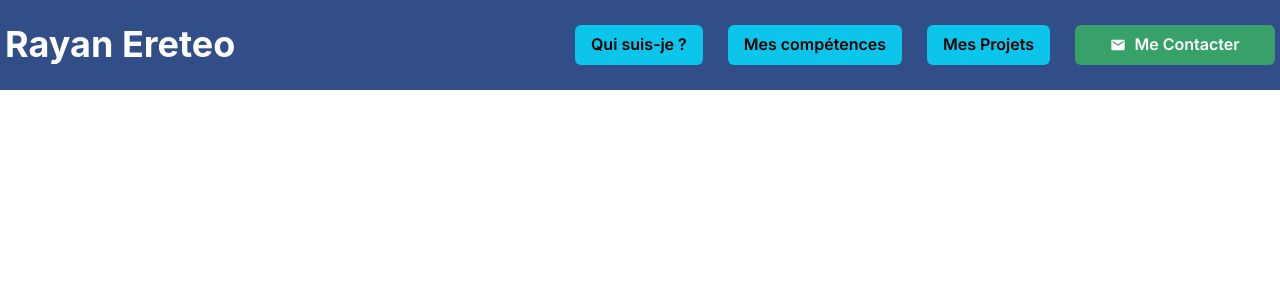
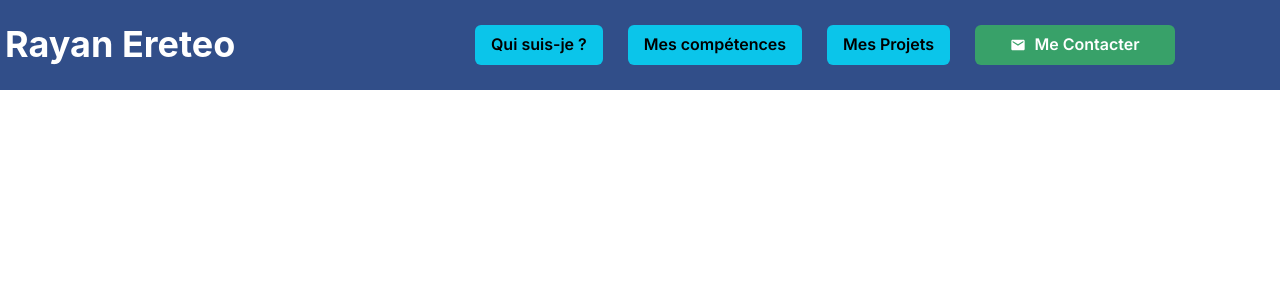
Before and after one commit to RayanEreteo/portfolio, a Next.js app: page / in a window 1280 px wide. Shown: the top 300 px of the page. Built offline with nearby package versions, Linux system fonts and the light colour scheme.

Commit message:
animation de la navbar

```diff
--- a/app/globals.css
+++ b/app/globals.css
@@ -43,3 +43,7 @@
 html, body{
   background: white !important;
 }
+
+.button:hover{
+  transform: scale(1.1);
+}
--- a/components/Navbar.tsx
+++ b/components/Navbar.tsx
@@ -1,17 +1,25 @@
+"use client"
+
 import { Box, Button, Flex, Heading } from "@chakra-ui/react"
 import { MdEmail } from "react-icons/md"
+import { motion } from "framer-motion"
 
 function Navbar() {
+
+  const redirect = (redirectTo: string) => window.location.href = redirectTo;
+
   return (
     <nav>
         <Flex className="navbar" p={"5px"} h={"90px"} background={"#314E89"} color={"white"} alignItems={"center"} justifyContent={"space-between"}>
             <Heading>Rayan Ereteo</Heading>
-            <Flex w={"700px"} justifyContent={'space-between'} className="navbar-buttons-container">
-                <Button colorScheme="cyan">Qui suis-je ?</Button>
-                <Button colorScheme="cyan">Mes compétences</Button>
-                <Button colorScheme="cyan">Mes Projets</Button>
-                <Button colorScheme="green" w={"200px"} leftIcon={<MdEmail></MdEmail>}>Me Contacter</Button>
-            </Flex>
+            <motion.div animate={{x: -1100}}>
+              <Flex w={"700px"} position={"relative"} left={"1000px"} justifyContent={'space-between'} className="navbar-buttons-container">
+                <Button colorScheme="cyan" className="button">Qui suis-je ?</Button>
+                <Button colorScheme="cyan" className="button">Mes compétences</Button>
+                <Button colorScheme="cyan" className="button">Mes Projets</Button>
+                <Button colorScheme="green" className="button" w={"200px"} leftIcon={<MdEmail></MdEmail>}>Me Contacter</Button>
+              </Flex>
+            </motion.div>
         </Flex>
     </nav>
   )
```
